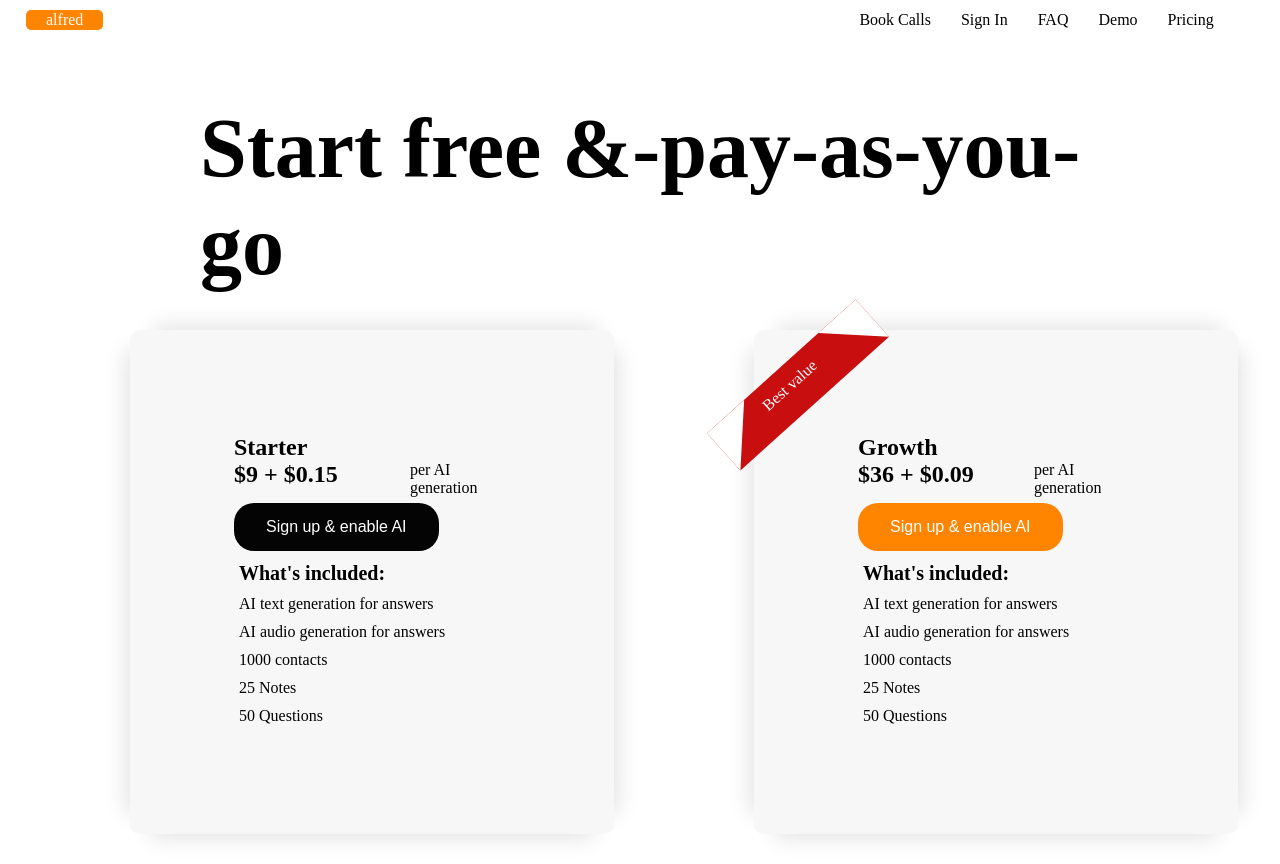
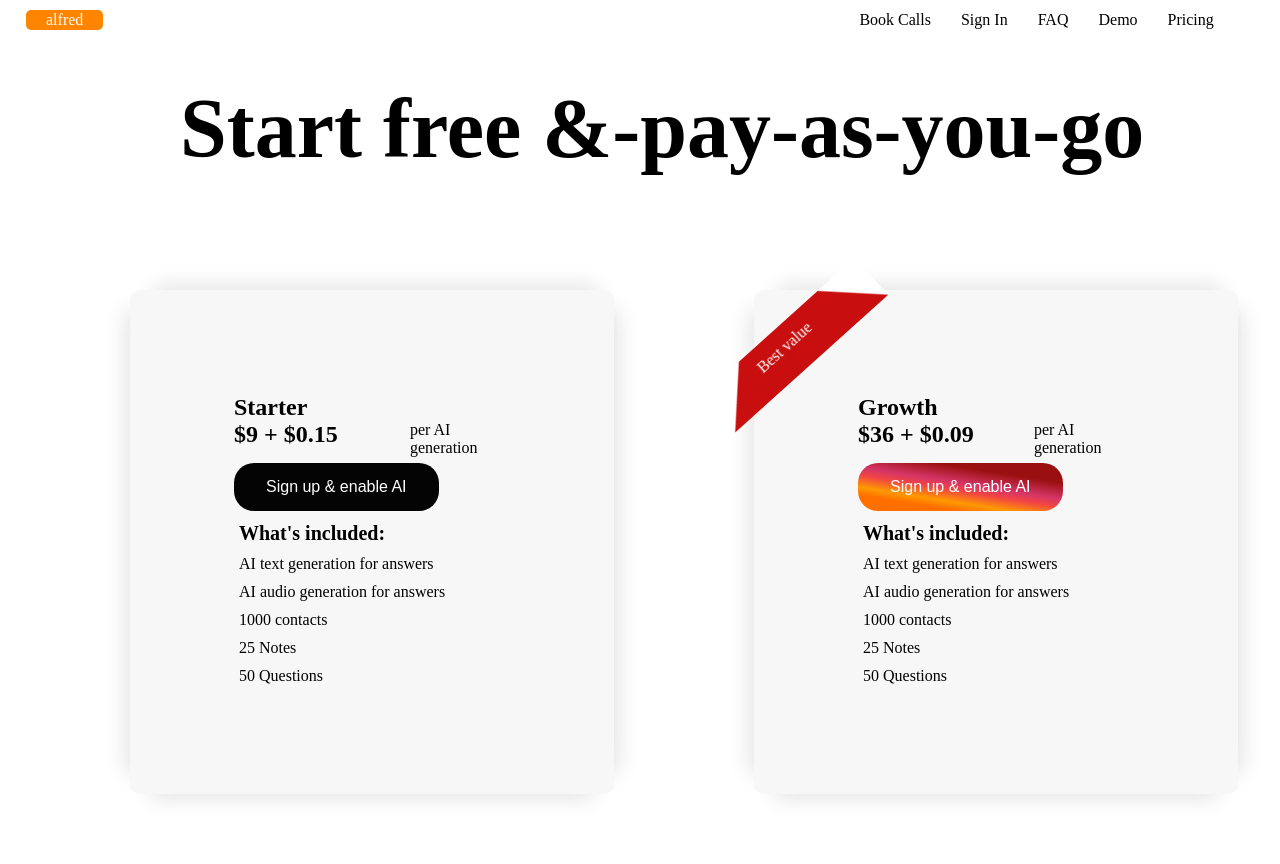
Before and after one commit to Jegedeglory/alfred, a React (Create React App) app: page / in a window 1280 px wide. After the commit the page ends 824 px from the top, so only its background shows below. Built offline with nearby package versions, Linux system fonts and the light colour scheme.

Commit message:
Added new

```diff
--- a/src/components/Header/Header.css
+++ b/src/components/Header/Header.css
@@ -18,8 +18,10 @@
     height: 100px;
     position: relative;
     align-items: center;
-    margin: 100px;
+    margin: 80px;
     font-size: 84px;
+    float:inline-end;
+    display: inline;
 }
 
 .grid-divider {
@@ -75,7 +77,7 @@
 }
 
 .second-btn {
- background-color: rgb(255, 132, 0);
+ background: linear-gradient(9deg, #ff6f00 20%, #ff9900 30%, #f14444 45%, #d53567 55%, #9a1010 75%)
 }
 
 .AI-phrase {
@@ -99,12 +101,12 @@ p {
 
 .trapezoid {
     color: #fff;
-
     background: #c80e0e;
     border-bottom: 50px solid transparent;
     border-left: 50px solid;
     border-right: 50px solid;
-    width: 100px;
+    width: 106px;
+    backface-visibility: hidden;
     height: 0px;
     /* display: flex; */
     /* line-height: 30px; */
```
